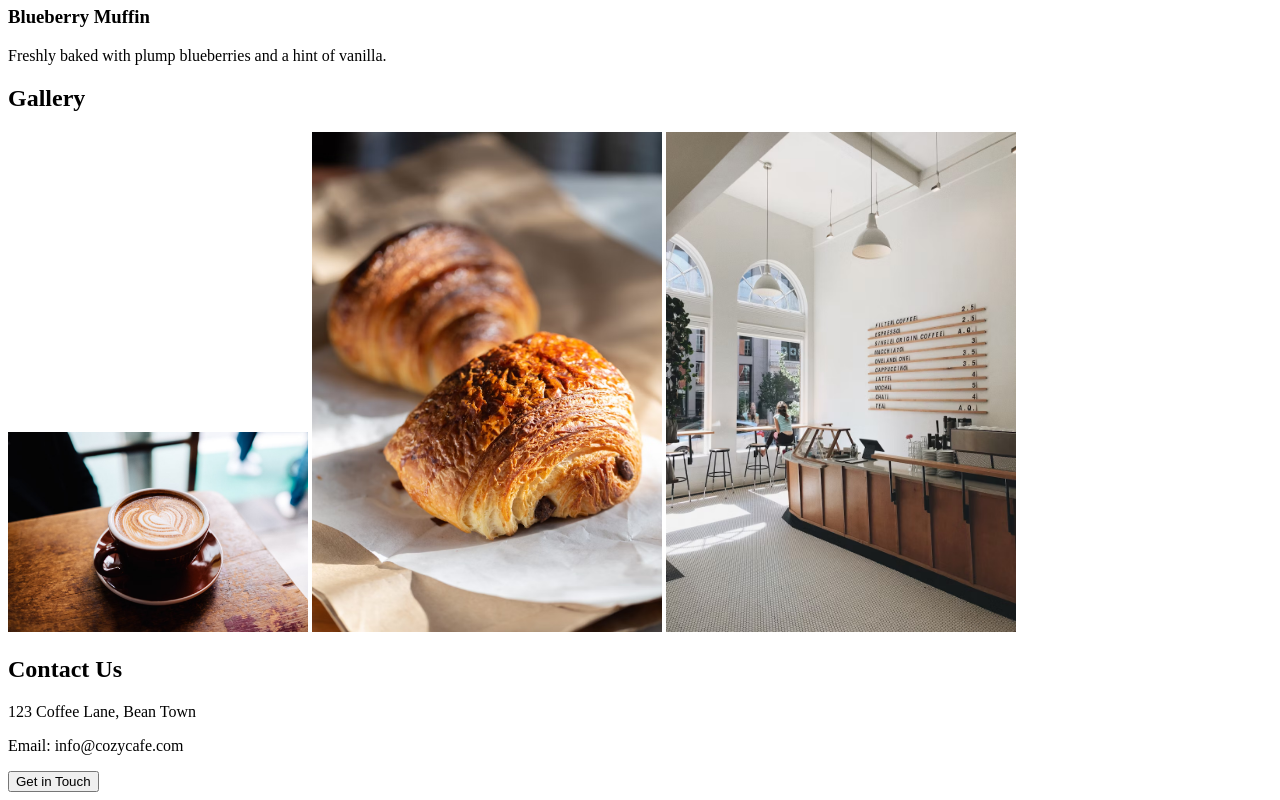
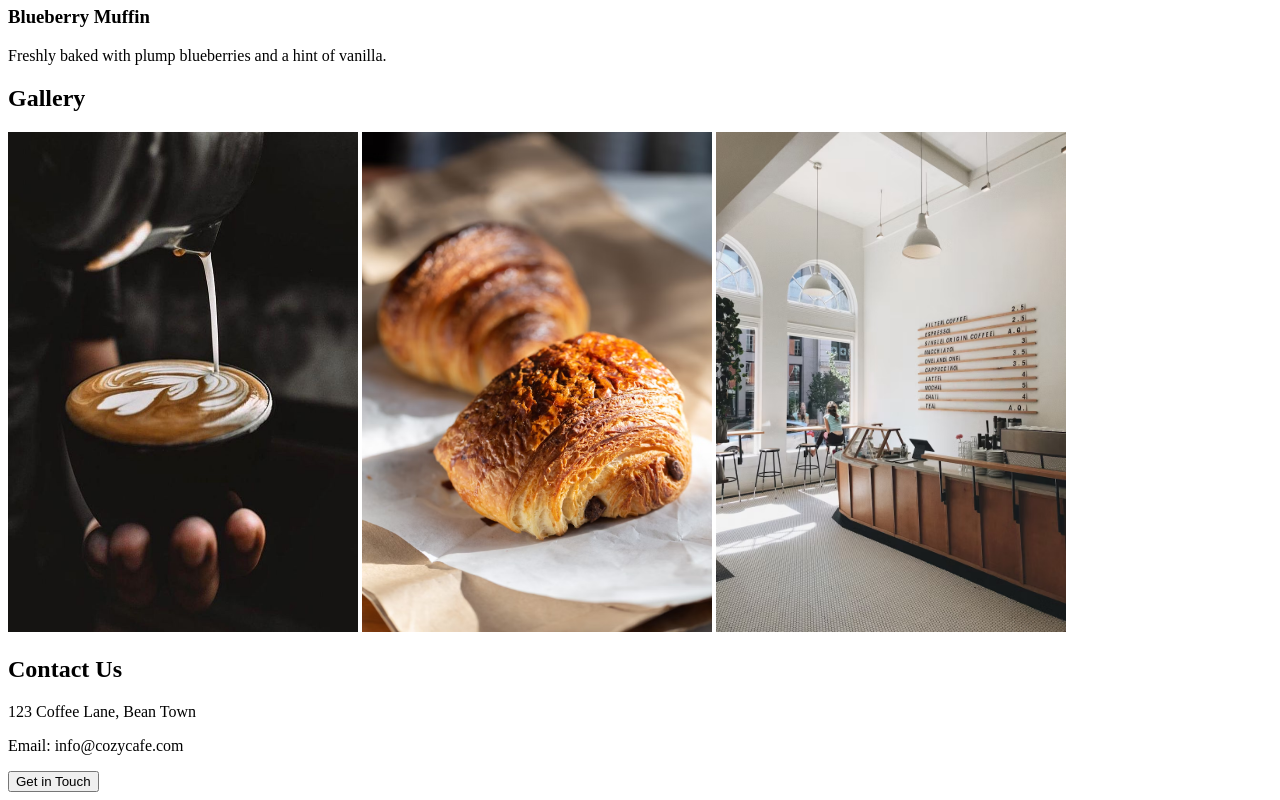
Before and after one commit to teamsigmaschool/my-cozy-cafe-part-1, a website: page index.html in a window 1280 px wide. Shown: the part 398-1198 px from the top of the page. Drawn offline with Linux system fonts and the light colour scheme.

Commit message:
Update coffee image

```diff
--- a/index.html
+++ b/index.html
@@ -38,7 +38,7 @@
 
     <section class="gallery">
       <h2>Gallery</h2>
-      <img src="coffee.avif" alt="Coffee" height="200px" width="300px" />
+      <img src="coffee.jpg" alt="Coffee" height="500px" width="350px" />
       <img src="pastry.avif" alt="Pastry" height="500px" width="350px" />
       <img
         src="cafe-interior.avif"
```
Also changed, not shown: coffee.avif (deleted), coffee.jpg (added).
